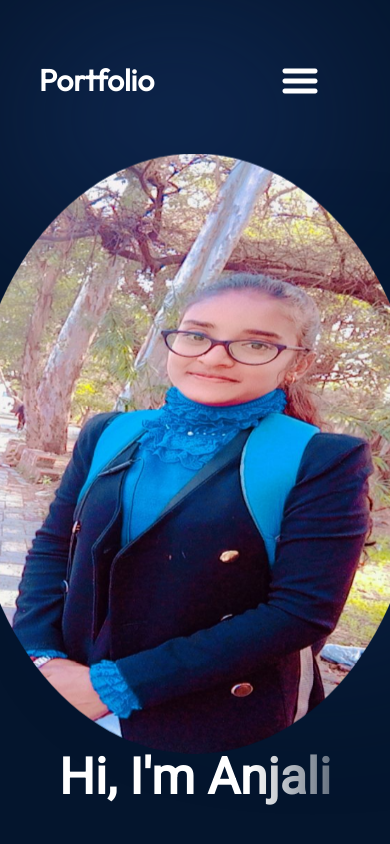
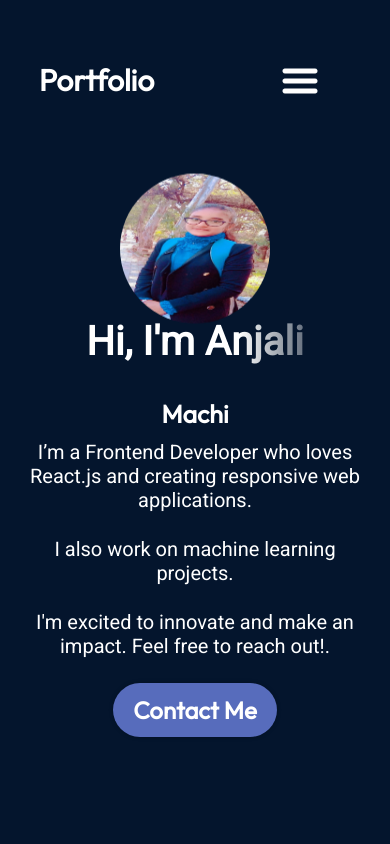
Before and after one commit to anjali20082003/anjali20082003.github.io, a React (Vite) app: page / in a window 390 px wide. Shown: the top 844 px of the page. Built offline with nearby package versions, Linux system fonts and the light colour scheme.

Commit message:
Deploying to GitHub Pages

```diff
--- a/src/components/Hero/Hero.module.css
+++ b/src/components/Hero/Hero.module.css
@@ -3,7 +3,6 @@
 .container {
   position: relative;
   display: flex;
-
   align-items: center;
   justify-content: space-between;
   margin-top: 49px;
@@ -46,10 +45,6 @@
   font-size: 25px; /* Font size for description */
   font-family: var(--font-roboto);
   margin-bottom: 25px; /* Space below the description */
-}
-
-.description img {
-  border-radius: 50%; /* Rounded image for profile or decorative images */
 }
 
 .contactBtn {
@@ -121,10 +116,13 @@
 @media screen and (max-width: 830px) {
   .container {
     flex-direction: column-reverse; /* Stack content on smaller screens */
+    margin-left: 5%; /* Adjust margins */
+    margin-right: 5%;
   }
 
   .content {
     align-items: center; /* Center align text */
+    text-align: center; /* Center text alignment */
   }
 
   .title {
@@ -143,4 +141,34 @@
     font-size: 24px; /* Reduce button text size on smaller screens */
     padding: 12px 20px; /* Adjust padding for smaller screens */
   }
+
+  .heroImg {
+    width: 200px; /* Make the image smaller on mobile */
+    height: 200px;
+    margin-top: 20px; /* Add space between image and content */
+  }
+
+  .topBlur,
+  .bottomBlur {
+    display: none; /* Hide the blur effects on smaller screens for a cleaner look */
+  }
 }
+
+@media screen and (max-width: 500px) {
+  .heroImg {
+    width: 150px; /* Further reduce image size on very small screens */
+    height: 150px;
+  }
+
+  .title {
+    font-size: 40px; /* Further reduce title size */
+  }
+
+  .subtitle {
+    font-size: 25px; /* Further reduce subtitle size */
+  }
+
+  .description {
+    font-size: 20px; /* Adjust description size */
+  }
+}
--- a/src/main.jsx
+++ b/src/main.jsx
@@ -5,9 +5,13 @@ import "./index.css";
 
 import "@fontsource/outfit";
 import "@fontsource/roboto";
+import { BrowserRouter } from "react-router-dom"; // Import BrowserRouter
 
+// Using process.env.PUBLIC_URL for flexible basename
 ReactDOM.createRoot(document.getElementById("root")).render(
   <React.StrictMode>
-    <App />
+    <BrowserRouter basename={process.env.PUBLIC_URL}>
+      <App />
+    </BrowserRouter>
   </React.StrictMode>
 );
```
Also changed, not shown: package.json (+49 -0 lines), 1 other file (tests, documents, lock files or other folders).
